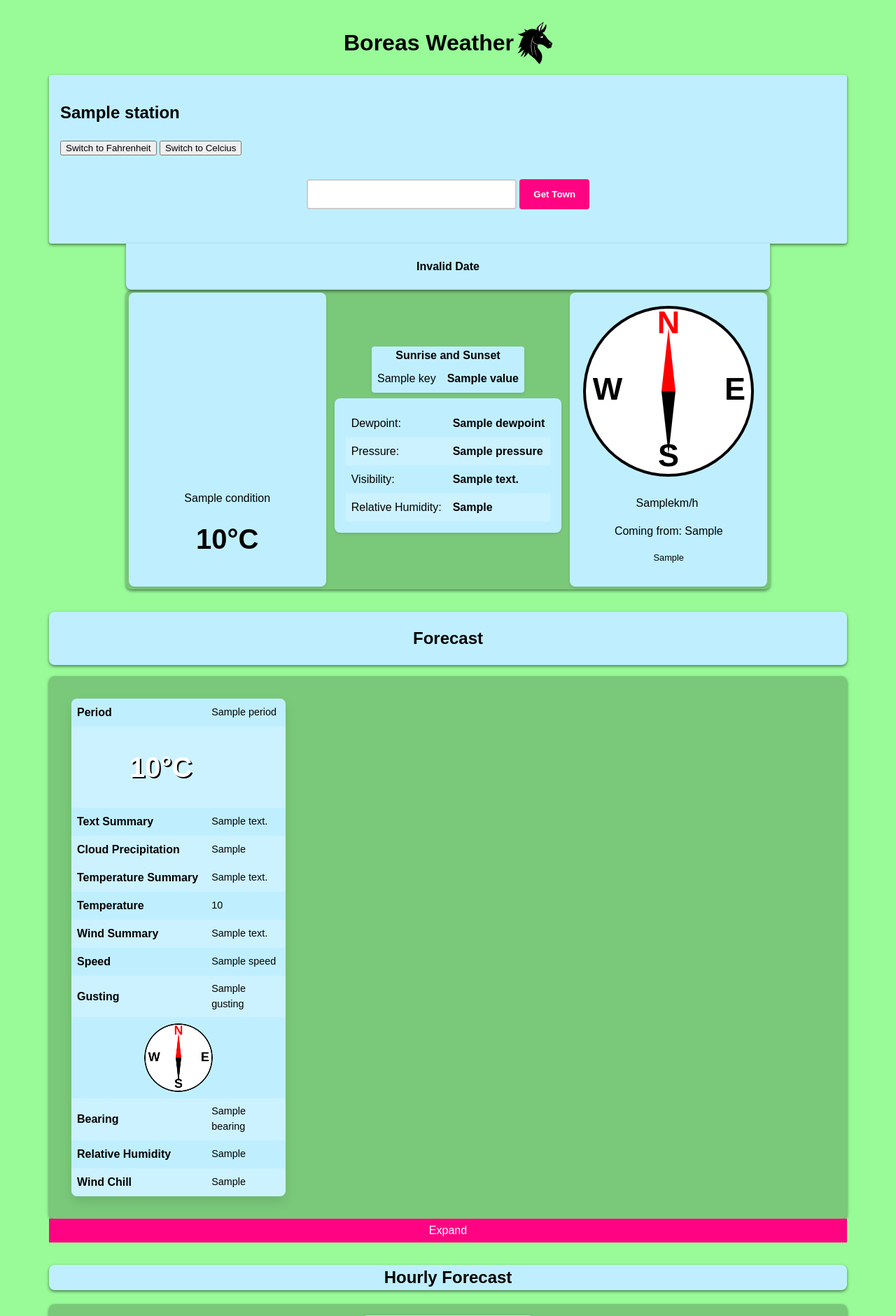
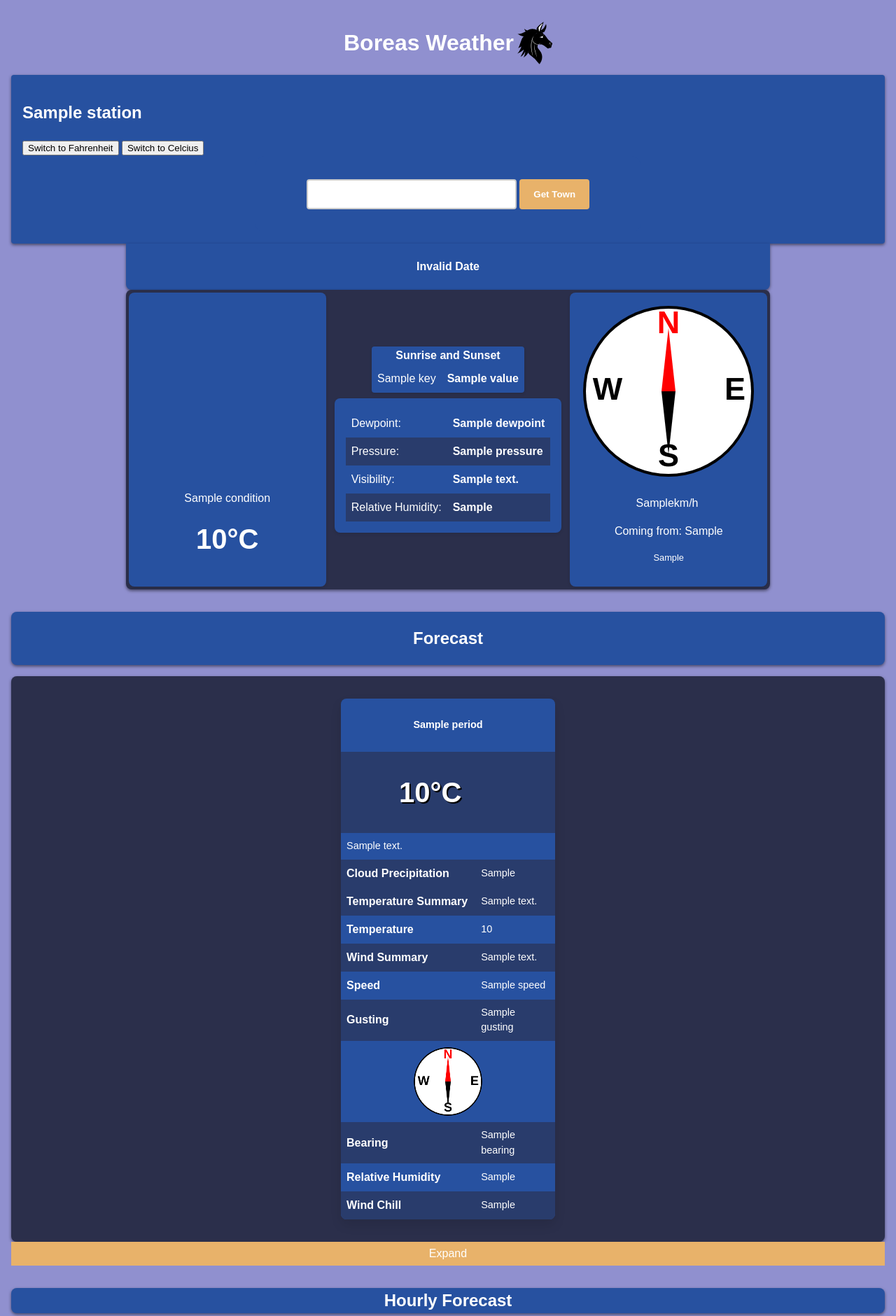
Before and after one commit to ironhymen/weatherapp, a Flask app: template templates/weather.html in a window 1280 px wide. Shown: the top 1880 px of the page at 70% size. Run offline with Flask 2, Linux system fonts and the light colour scheme; the template is opened without the code that fills it: most values are stand-ins (such as "Sample title", 1, 10 or a date in 2020); some web fonts are replaced.

Commit message:
updated css
made the css prettier

```diff
--- a/static/style.css
+++ b/static/style.css
@@ -1,6 +1,11 @@
-link[rel="icon"] {
-  fill: #fff;  /* Change the color of the favicon */
+:root {
+  --tertiary-color: #E8B26A;
+  --light-primary-color: #293C6C;
+  --primary-color: #2751A0;
+  --secondary-color: #9090CF;
+  --dark-primary-color: #2B2F4B;
 }
+
 
 
 /* Set the default font for the entire page */
@@ -13,7 +18,8 @@
   box-sizing: border-box;
   font-size: 16px;
   line-height: 1.5;
-  background-color: #98FB98;
+  background-color: var(--secondary-color);
+  color: #fff;
 }
 
 /* Set the font for all heading elements */
@@ -40,7 +46,7 @@
 }
 
 .top-bar {
-  background-color: #BFEFFF;
+  background-color: var(--primary-color);
   padding: 1rem;
   border-radius: 0.25rem;
   box-shadow: 0 2px 4px rgba(0, 0, 0, 0.5);
@@ -59,7 +65,7 @@
   max-width: 500px;
   padding: 25px;
   border-radius: 0.75em;
-  background-color: #BFEFFF;
+  background-color: var(--primary-color);
 }
 
 .container {
@@ -82,19 +88,19 @@
   box-shadow: 0 2px 4px rgba(0, 0, 0, 0.5);
   border-bottom-left-radius: 0.5rem;
   border-bottom-right-radius: 0.5rem;
-  background-color: #BFEFFF;
+  background-color: var(--primary-color);
 }
 
 .moreinfo {
   display: flex;
   justify-content: center;
-  background-color: rgba(0, 0, 0, 0.2);
+  background-color: var(--dark-primary-color);
   border-radius: 0.5rem;
   box-shadow: 0 2px 4px rgba(0, 0, 0, 0.5);
 }
 
 .condition {
-  background-color: #BFEFFF;
+  background-color: var(--primary-color);
   border-radius: 0.5rem;
   margin: 0.25rem;
   box-shadow: 0 2px 4px rgba(0, 0, 0, 0.1);
@@ -115,7 +121,7 @@
 
 .sunrise {
   border-radius: 0.25rem;
-  background-color: #BFEFFF;
+  background-color: var(--primary-color);
   margin: 0.25rem;
   box-shadow: 0 2px 4px rgba(0, 0, 0, 0.1);
 }
@@ -124,7 +130,7 @@
   padding: 1rem;
   display: flex;
   flex-direction: column;
-  background-color: #BFEFFF;
+  background-color: var(--primary-color);
   border-radius: 0.5rem;
   margin: 0.25rem;
   box-shadow: 0 2px 4px rgba(0, 0, 0, 0.1);
@@ -142,11 +148,11 @@
 }
 
 .info-table tr:nth-child(even), .sunrise-table tr:nth-child(even) {
-  background-color: rgba(255, 255, 255, 0.2); /* add a light grey background color to every even row */
+  background-color: var(--light-primary-color); /* add a light grey background color to every even row */
 }
 
 .info-table tr:hover, .sunrise-table tr:hover {
-  background-color: #ff0482; /* add a light grey background color to the rows when the mouse is hovering over them */
+  background-color: var(--tertiary-color); /* add a light grey background color to the rows when the mouse is hovering over them */
 }
 
 .info-table td:nth-child(2), .sunrise-table td:nth-child(2) {
@@ -159,7 +165,7 @@
   display: table;
   margin: 0.25rem;
   padding: 1rem;
-  background-color: #BFEFFF;
+  background-color: var(--primary-color);
   border-radius: 0.5rem;
   min-width: 25ch;
   box-shadow: 0 2px 4px rgba(0, 0, 0, 0.1);
@@ -187,10 +193,11 @@
 
 .forecast-container {
   display: grid;
-  place-items: baseline;
+  align-items: baseline;
+  justify-items: center;
   grid-template-columns: repeat(auto-fit, minmax(300px, 1fr));
   box-shadow: 0 2px 4px rgba(0, 0, 0, 0.5);
-  background-color: rgba(0, 0, 0, 0.2);
+  background-color: var(--dark-primary-color);
   padding: 1rem;
   border-radius: 0.5rem;
 }
@@ -227,7 +234,7 @@
 
 .forecast {
   margin: 1rem;
-  background-color: #BFEFFF;
+  background-color: var(--primary-color);
   box-shadow: 0 0.5rem 1rem rgba(0, 0, 0, 0.1);
   border-radius: 0.5rem;
   overflow: hidden;
@@ -250,13 +257,17 @@
 }
 
 .forecast tr:nth-child(even){
-  background-color: rgba(255, 255, 255, 0.2);
+  background-color: var(--light-primary-color);
 }
 
 .forecast td {
   font-size: 0.9rem;
   line-height: 1.5;
 
+}
+
+.forecast .forecast-head {
+  text-align: center;
 }
 
 .forecast td:first-child {
@@ -273,7 +284,7 @@
   padding: 0.5em 1em;
   border: none;
   border-radius: 0; /* Remove the rounded corners */
-  background-color: #ff0482;
+  background-color: var(--tertiary-color);
   color: #fff;
   font-size: 1em;
   cursor: pointer;
@@ -284,17 +295,17 @@
 }
 
 .collapse-button:hover {
-  background-color: #ff0482;
+  background-color: var(--tertiary-color);
 }
 .collapse-button:active {
-  background-color: #5e002f;
+  background-color: var(--tertiary-color);
 }
 
 .hourly-header {
   margin-top: 2rem;
   margin-bottom: 1rem;
   text-align: center;
-  background-color: #BFEFFF;
+  background-color: var(--primary-color);
   box-shadow: 0 2px 4px rgba(0, 0, 0, 0.5);
   border-radius: 0.5rem;
 }
@@ -311,10 +322,9 @@
 
 .forecast-day {
   border-radius: 0.75em;
-  width: 20%;
   min-width: 200px;
   padding: 1rem;
-  background-color: #BFEFFF;
+  background-color: var(--primary-color);
   justify-content: space-between;
   box-shadow: 0 2px 4px rgba(0, 0, 0, 0.5);
 }
@@ -348,18 +358,18 @@
 }
 
 .hourly-table tr:nth-child(even) {
-  background-color: rgba(255, 255, 255, 0.2) /* add a background color to every other row */
+  background-color: var(--light-primary-color); /* add a background color to every other row */
 }
 
 .hourly-table tr:hover {
-  background-color: #ff0482; /* add a hover effect to the rows */
+  background-color: var(--tertiary-color) /* add a hover effect to the rows */
 }
 
 .hourly-table th {
   padding-top: 12px;
   padding-bottom: 12px;
   text-align: left;
-  background-color: #ff0482;
+  background-color: var(--tertiary-color);
   color: white;
 }
 
@@ -379,7 +389,7 @@
   padding: 1rem;
   border-radius: 0.5rem;
   box-shadow: 0 2px 4px rgba(0, 0, 0, 0.5);
-  background-color: #BFEFFF;
+  background-color: var(--primary-color);
   margin: 2rem;
 }
 
@@ -388,11 +398,11 @@
 }
 
 .almanac-table tbody tr:nth-child(even) {
-  background-color: rgba(255, 255, 255, 0.2); /* add a background color to every other row */
+  background-color: var(--light-primary-color); /* add a background color to every other row */
 }
 
 .almanac-table tbody tr:hover {
-  background-color: #ff0482; /* add a hover effect to the rows */
+  background-color: var(--tertiary-color); /* add a hover effect to the rows */
 }
 
 .almanac-table td[colspan="3"] {
@@ -421,7 +431,7 @@
 #townselect {
   /* add some styles to the button element */
   width: 100px;
-  background-color: #ff0482;
+  background-color: var(--tertiary-color);
   color: white;
   font-family: neue-haas-grotesk-display,sans-serif;
   font-weight: 700;
@@ -454,6 +464,9 @@
 
 
 @media only screen and (max-width: 800px) {
+  .forecast-container{
+    grid-template-columns: 1fr;
+  }
   .container {
     width: 95%;
   }
@@ -482,8 +495,8 @@
   }
 }
 
-@media only screen and (min-width: 1200px) {
+/* @media only screen and (min-width: 1200px) {
   .container {
     max-width: 1140px;
   }
-}
+} */
--- a/templates/weather.html
+++ b/templates/weather.html
@@ -123,8 +123,7 @@
         {% endif %}
           <table>
             <tr>
-              <th>Period</th>
-              <td>{{ forecast.period }}</td>
+              <td colspan="2" class="forecast-head"><h4>{{ forecast.period }}</h4></td>
             </tr>
             <td colspan="2">
               <div class="forecast-temp">
@@ -142,8 +141,7 @@
           </div>
           </tr>
             <tr>
-              <th>Text Summary</th>
-              <td>{{ forecast.text_summary }}</td>
+              <td colspan="2">{{ forecast.text_summary }}</td>
             </tr>
             <tr>
               <th>Cloud Precipitation</th>
```
